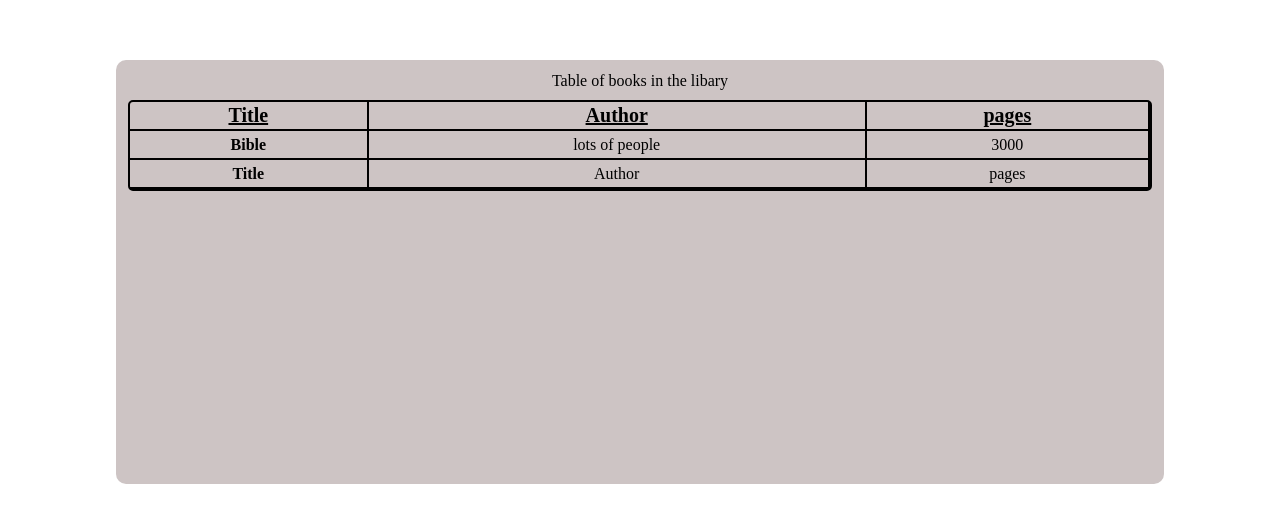
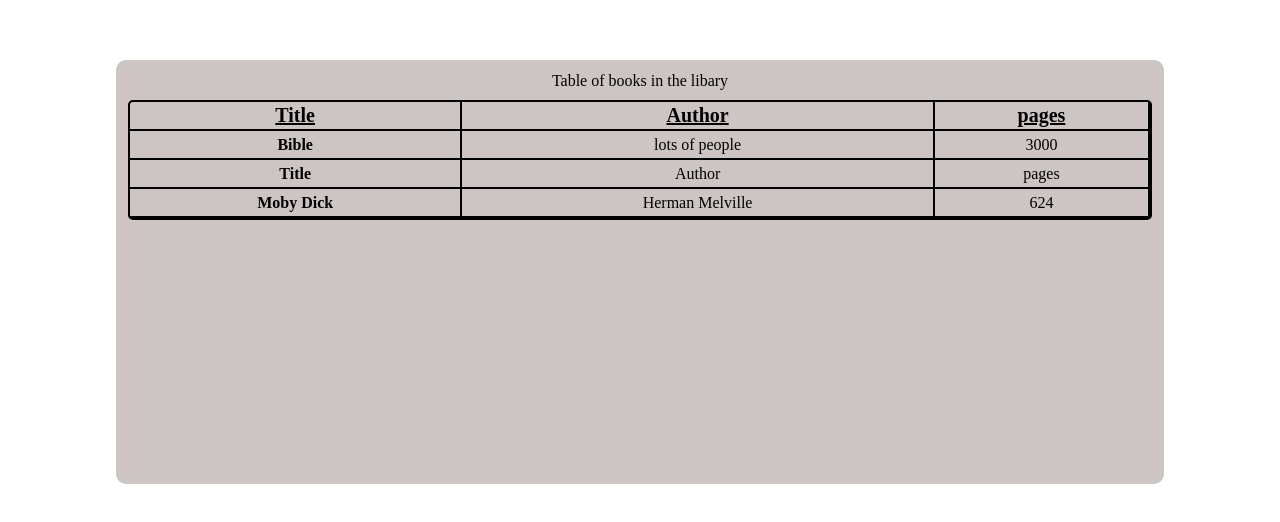
Before and after one commit to DogGotSwag/projectLibrary, a plain HTML site: page index.html in a window 1280 px wide. Shown: the part 128-650 px from the top of the page. Drawn offline with Linux system fonts and the light colour scheme.

Commit message:
complete displayTable func
so now i can display all the books stored in the
libary

```diff
--- a/index.html
+++ b/index.html
@@ -5,7 +5,7 @@
     <meta name="viewport" content="width=device-width, initial-scale=1.0">
     <title>Document</title>
 
-    <script src="./script.js"></script>
+    <script src="./script.js" defer></script>
     <link rel="stylesheet" href="./style.css">
 </head>
 <body>
@@ -37,7 +37,13 @@
                 </tr>
             </tbody>
 
+            <tfoot>
+
+            </tfoot>
+
         </table>
+
+
     </div>
 
 
--- a/script.js
+++ b/script.js
@@ -10,11 +10,33 @@ function addBookToLibrary( obj ) {
   myLibrary.push( obj );
 }
 
+let tableBody = document.querySelector('tbody');
+
 function displayTable( array ){
     for( let i = 0; i < array.length ; i++ ){
-        console.log( array[i].title);
-        console.log(array[i].author);
-        console.log(array[i].pages);
+        let newRow = document.createElement('tr');
+        newRow.className = 'row';
+
+        let title = document.createElement('th');
+        title.innerText = array[i].title;
+
+        let author = document.createElement('td');
+        author.setAttribute('colspan', '2');
+        author.innerText = array[i].author;
+
+        let pages = document.createElement('td');
+        pages.innerText = array[i].pages;
+
+        newRow.appendChild(title);
+        newRow.appendChild(author);
+        newRow.appendChild(pages);
+
+
+        let frag = new DocumentFragment();
+        frag.appendChild(newRow);
+
+        tableBody.appendChild(frag);
+
     }
 }
 
```
